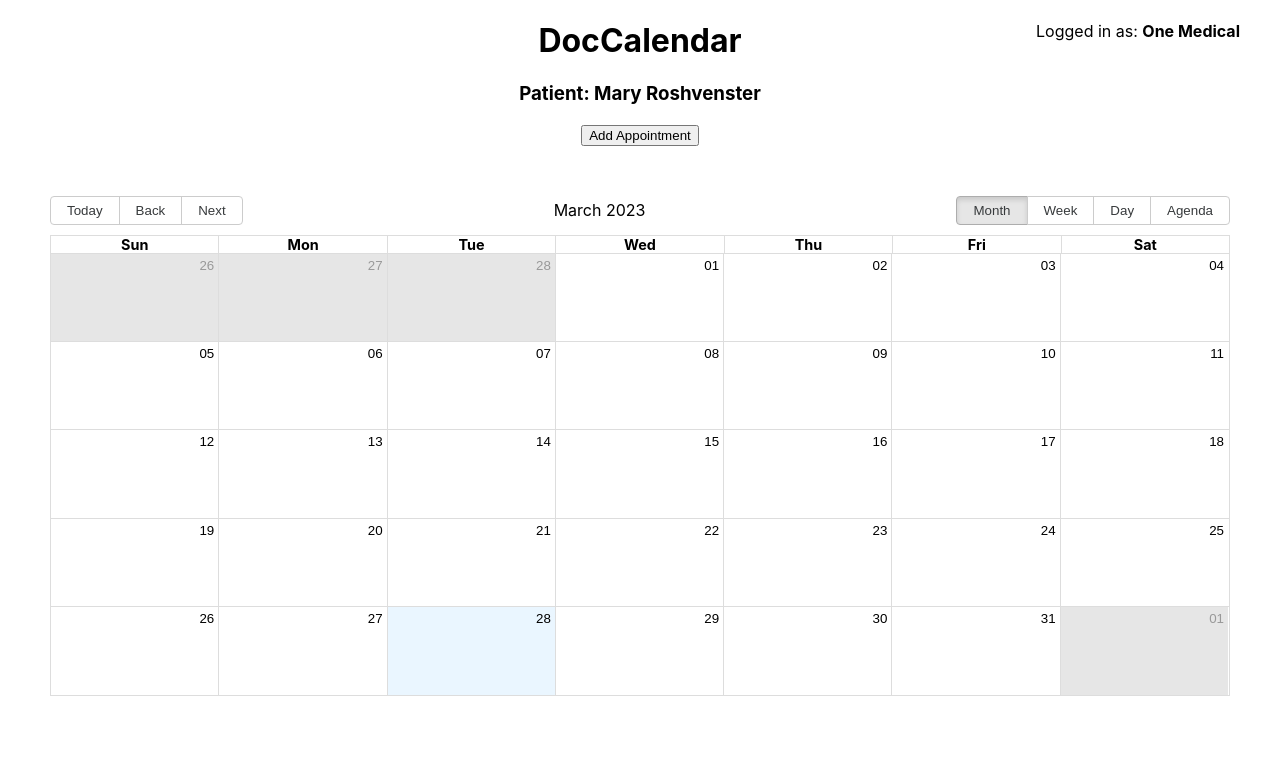
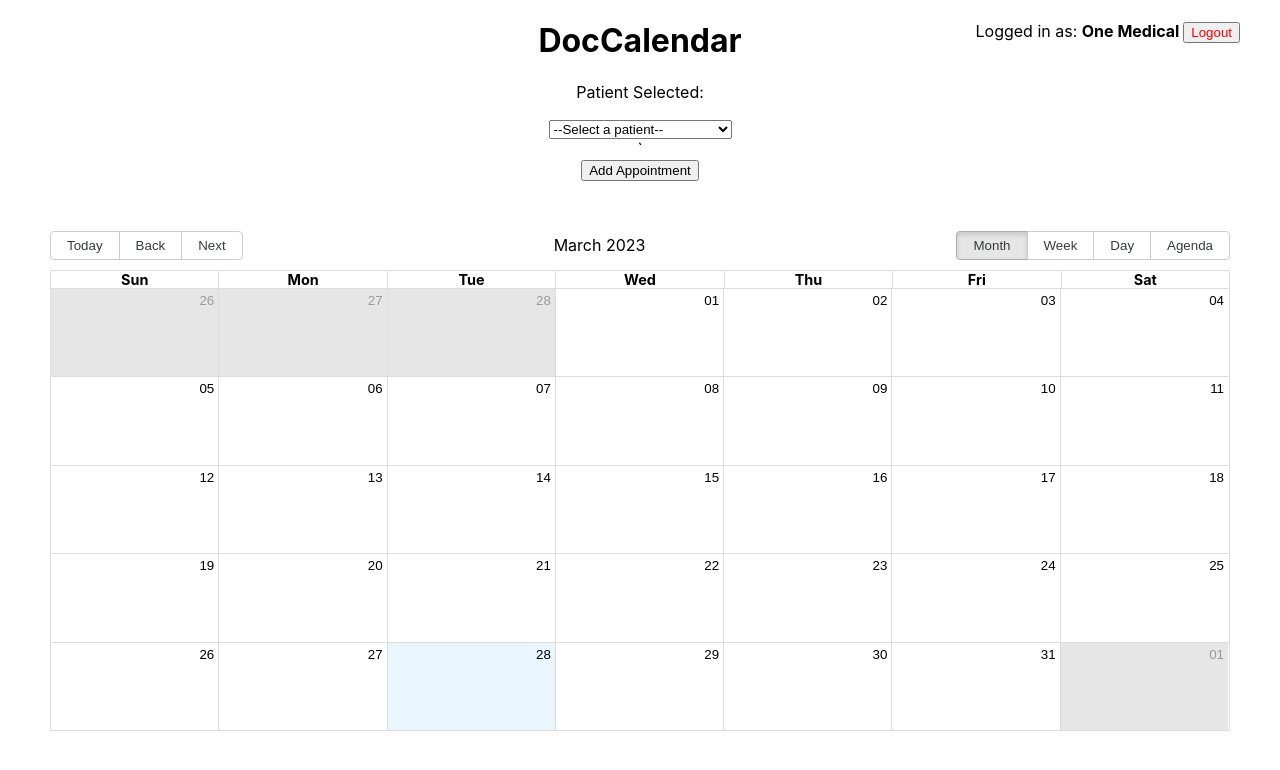
Before and after one commit to nathanielmendez/INSO4117-Team-F, a React (Create React App) app in the folder calendar/: page /calendar in a window 1280 px wide. Shown: the top 770 px of the page. Built offline with nearby package versions, Linux system fonts and the light colour scheme.

Commit message:
Added new view for user login. Changed some calendar UI elements.

```diff
--- a/calendar/src/App.js
+++ b/calendar/src/App.js
@@ -4,7 +4,7 @@ import { BrowserRouter as Router, Route, Routes } from 'react-router-dom'
 
 import CalendarPage from './CalendarPage';
 import LoginPage from './LoginPage';
-
+import UserCalendarPage from './UserCalendarPage';
 
 const App = () => {
   return (
@@ -13,6 +13,7 @@ const App = () => {
         <Route exact path="/" element={<LoginPage/>}/>
 
           <Route exact path="/calendar" element={<CalendarPage/>}/>
+          <Route exact path="/calendarU" element={<UserCalendarPage/>}/>
 
         </Routes>
     </Router>
--- a/calendar/src/CalendarPage.css
+++ b/calendar/src/CalendarPage.css
@@ -20,3 +20,7 @@
     grid-template-columns: repeat(2, 1fr);
     grid-gap: 10px;
   }
+
+  .button{
+    color: red;
+  }
--- a/calendar/src/CalendarPage.js
+++ b/calendar/src/CalendarPage.js
@@ -10,6 +10,7 @@ import DateTimePicker from "react-datetime-picker";
 import "react-clock/dist/Clock.css";
 // import img from "./logo.png"
 import "./CalendarPage.css";
+import { useNavigate } from "react-router-dom";
 
 
 const locales = {
@@ -22,43 +23,15 @@ const localizer = dateFnsLocalizer({
   getDay,
   locales,
 });
-const events = [{
-    title: "Dentist Appointment",
-    start: new Date(2023,3,12,12,30),
-    end: new Date(2023,3,12,1,30),
-    resource:"Dr Von",
-    notes:"Cant eat before Appointment"
-},
-{
-    title: "Yearly Checkup",
-    start: new Date(2023,3,10,4),
-    end: new Date(2023,3,10,5,30),
-    resource:"Doctor Stevens",
-    notes:""
-
-},
-{
-    title: "CTScan Appointment",
-    start: new Date(2023,3,21,3),
-    end: new Date(2023,3,21,3,30),
-    resource:"Doctor Emily",
-    notes:"No metal items allowed"
-
-},
-{
-    title: "CTScan Evaluation",
-    start: new Date(2023,3,28,9),
-    end: new Date(2023,3,28,10,30),
-    resource:"Dctor Mendez",
-    notes:""
-},]
+var events = []
 
 
 function CalendarPage() {
   const [isOpen, setIsOpen] = useState(false);
+  const [refopen, referalOpen] = useState(false);
   const [allEvents, setAllEvents] = useState(events);
   const [isDetails,setOpenDetails] = useState(false);
-  const [event,setEvent] = useState("");
+  var [event,setEvent] = useState("");
 
 
   function Popup() {
@@ -72,10 +45,12 @@ function CalendarPage() {
 
     function handleAddEvent() {
       setAllEvents([...allEvents, appointment]);
+      setIsOpen(!isOpen);
     }
 
     const handleSubmit = (event) => {
       event.preventDefault();
+
     }
 
     return (
@@ -138,12 +113,56 @@ function CalendarPage() {
     );
   }
 
+  const navigate = useNavigate();
 
 
   const togglePopup = () => {
     setIsOpen(!isOpen);
   }
 
+
+
+  const logout = (event) =>  {
+    event.preventDefault();
+    navigate("/")
+
+  }
+  const [selectedOption, setSelectedOption] = useState('');
+
+  const handleSelectChange = (e) => {
+    setSelectedOption(e.target.value);
+    const newEvents = [
+      {
+        title: "Dentist Appointment",
+        start: new Date(2023, 3, 12, 12, 30),
+        end: new Date(2023, 3, 12, 1, 30),
+        resource: "Dr Von",
+        notes: "Can't eat before Appointment"
+      },
+      {
+        title: "Yearly Checkup",
+        start: new Date(2023, 3, 10, 4),
+        end: new Date(2023, 3, 10, 5, 30),
+        resource: "Doctor Stevens",
+        notes: ""
+      },
+      {
+        title: "CTScan Appointment",
+        start: new Date(2023, 3, 21, 3),
+        end: new Date(2023, 3, 21, 3, 30),
+        resource: "Doctor Emily",
+        notes: "No metal items allowed"
+      },
+      {
+        title: "CTScan Evaluation",
+        start: new Date(2023, 3, 23, 2, 30),
+        end: new Date(2023, 3, 23, 4),
+        resource: "Doctor Zhang",
+        notes: ""
+      }
+    ];
+    setAllEvents(newEvents);
+  };
   const toggleViewAppointment = (e) => {
     setOpenDetails(!isDetails);
     setEvent(e);
@@ -155,11 +174,25 @@ function CalendarPage() {
         {/* <img  width={150} left="20" height={150} src={img} alt="logo"/> */}
      </div>
           <view style={{position:'absolute',right:40}}>
-            <text>Logged in as: <b>One Medical</b></text>
+            <text >Logged in as: <b>One Medical    </b></text>
+            <button className="button" onClick={logout}> Logout</button>
           </view>
 
           <h1>DocCalendar</h1>
-          <h3>Patient: Mary Roshvenster</h3>
+          <div>
+          <p>Patient Selected:</p>
+
+
+        <select onChange={handleSelectChange}>
+
+          <option value="">--Select a patient--</option>
+          <option value="option1">Mary Roberts</option>
+          <option value="option2">Henry Styles</option>
+          <option value="option3">Therman Uma</option>
+          <option value="option3" > - New Patient Code: 3842 -</option>
+
+        </select>
+        </div>`
 
           <div className="app">
           <button onClick={togglePopup}>Add Appointment</button>
--- a/calendar/src/LoginPage.css
+++ b/calendar/src/LoginPage.css
@@ -21,7 +21,7 @@
   }
 
   .form-register {
-    display: flex;
+    display: grid;
     flex-direction: column;
     background-color: hsl(0, 1%, 61%);
     padding: 2rem;
@@ -32,6 +32,9 @@
   h2 {
     margin-top: 0;
     margin-bottom: 1rem;
+  }
+  h3 {
+    size: 300px;
   }
 
   .form-group {
--- a/calendar/src/LoginPage.js
+++ b/calendar/src/LoginPage.js
@@ -55,9 +55,9 @@ function LoginPage() {
         <button type="submit">Login</button>
       </form>
       <form onSubmit={handleRegister} className='form-register'>
-        <h3>Register</h3>
+        <h2 >Register</h2>
         <div className="form-group">
-          <label htmlFor="username">Username:</label>
+          <label htmlFor="username">Full Name:</label>
           <input type="text" id="username" value={Rusername} onChange={(e) => setRUsername(e.target.value)} required />
         </div>
         <div className="form-group">
```
